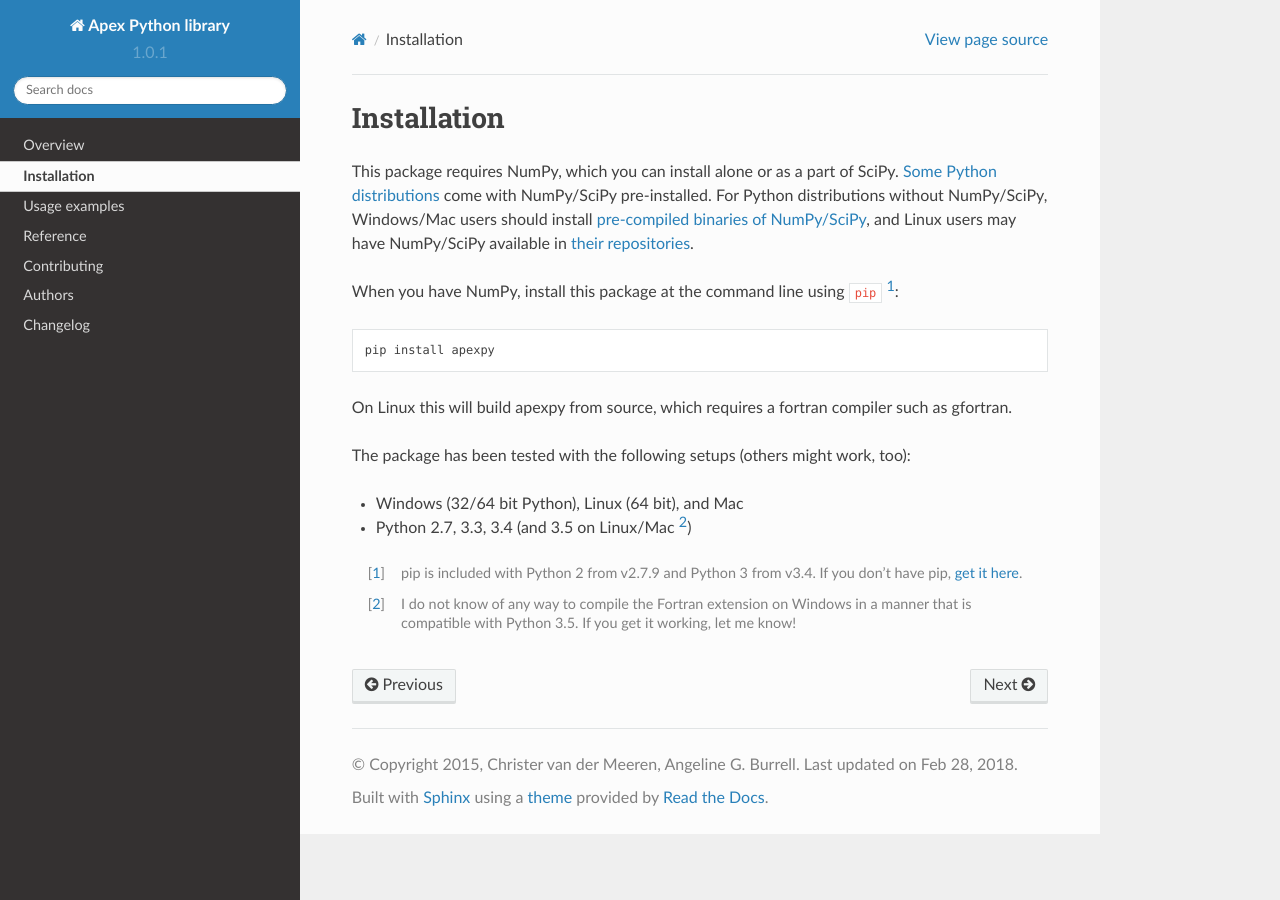
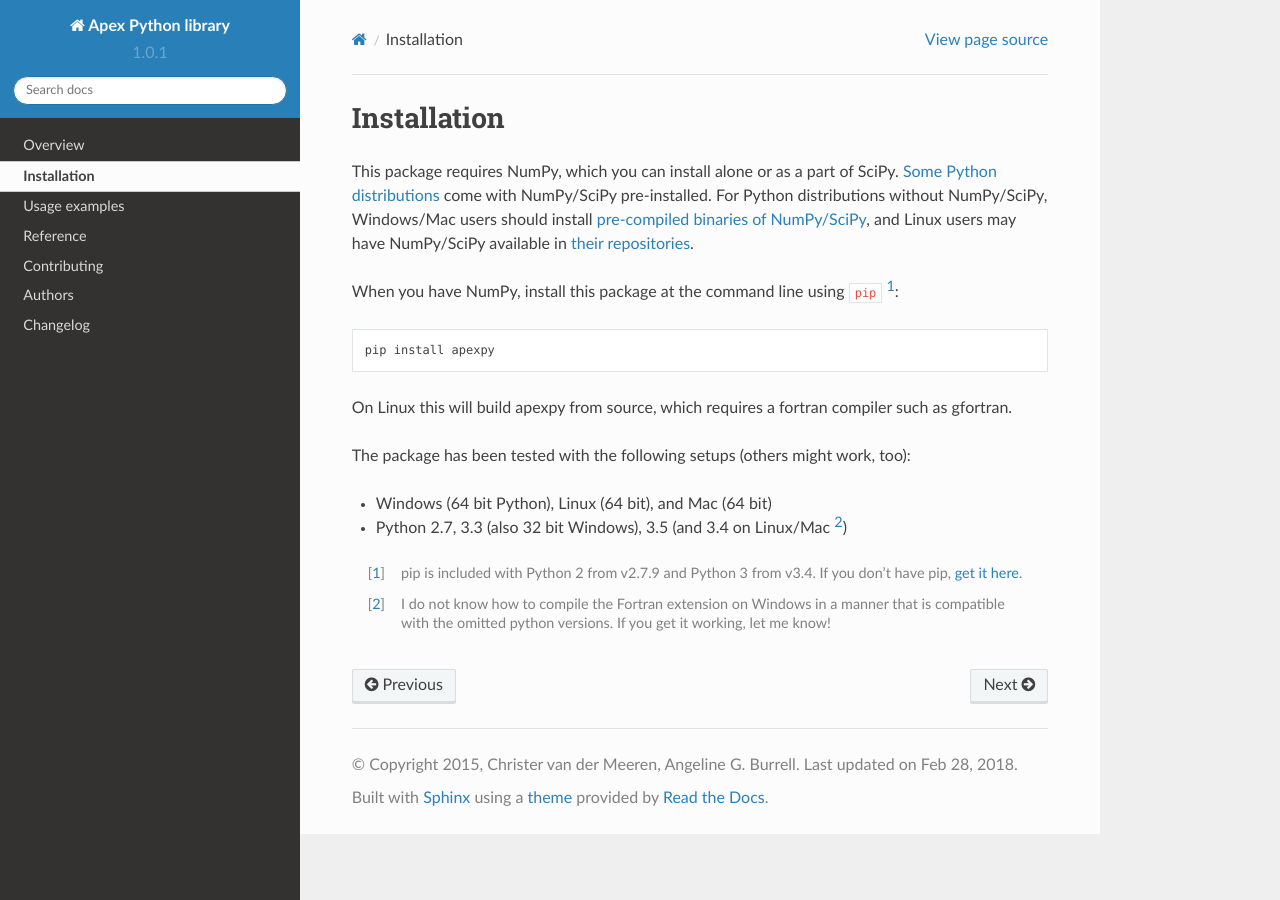
Before and after one commit to aburrell/apexpy, a Sphinx documentation site: the page built from docs/installation.rst, in a window 1280 px wide. Built offline with Sphinx 7.4.7 and the Read the Docs theme 2.0.0, drawn with Linux system fonts in a browser that asks for light colours.

Commit message:
Updated installation
Updated installation documentation.  AppVeyor shows that Windows 32 bit
only compiles the fortran code in python 3.3, and python 3.4 doesn’t
compile at all.

```diff
--- a/docs/installation.rst
+++ b/docs/installation.rst
@@ -12,8 +12,8 @@ On Linux this will build apexpy from source, which requires a fortran compiler s
 
 The package has been tested with the following setups (others might work, too):
 
-* Windows (32/64 bit Python), Linux (64 bit), and Mac
-* Python 2.7, 3.3, 3.4 (and 3.5 on Linux/Mac [2]_)
+* Windows (64 bit Python), Linux (64 bit), and Mac (64 bit)
+* Python 2.7, 3.3 (also 32 bit Windows), 3.5 (and 3.4 on Linux/Mac [2]_)
 
 .. [1] pip is included with Python 2 from v2.7.9 and Python 3 from v3.4. If you don't have pip, `get it here <http://pip.readthedocs.org/en/stable/installing/>`_.
-.. [2] I do not know of any way to compile the Fortran extension on Windows in a manner that is compatible with Python 3.5. If you get it working, let me know!
+.. [2] I do not know how to compile the Fortran extension on Windows in a manner that is compatible with the omitted python versions. If you get it working, let me know!
```
